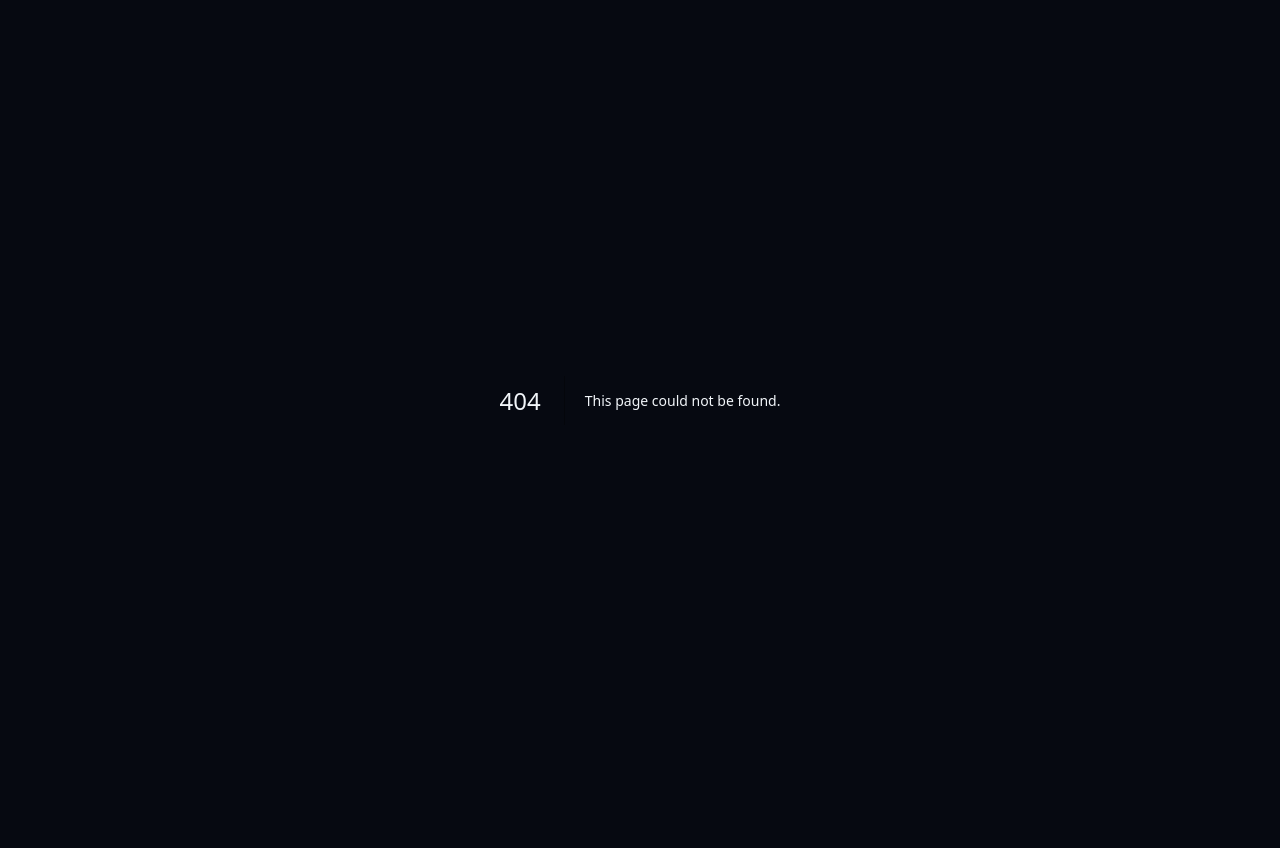
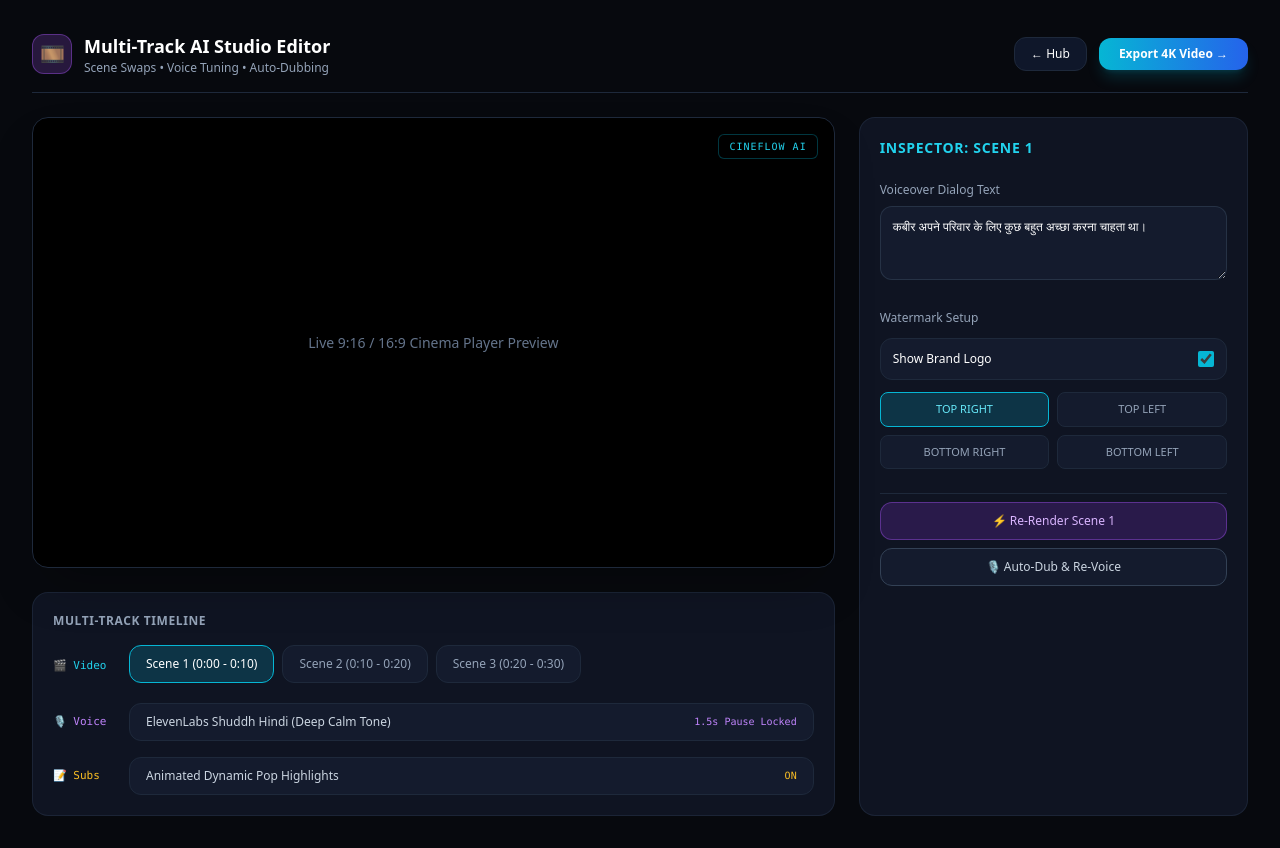
Before and after one commit to deepbhauak-wq/cineflow-ai, a Next.js app: page /studio/editor in a window 1280 px wide. Before the commit this address had no page. Before the commit the page ends 800 px from the top, so only its background shows below. Built offline with nearby package versions, Linux system fonts and the light colour scheme.

Commit message:
Add VideoEditor component with scene management

```diff
--- /dev/null
+++ b/app/studio/editor/page.jsx
@@ -0,0 +1,150 @@
+"use client";
+import React, { useState } from "react";
+import Link from "next/link";
+
+export default function VideoEditor() {
+  const [selectedScene, setSelectedScene] = useState(1);
+  const [watermarkPos, setWatermarkPos] = useState("top-right");
+  const [showWatermark, setShowWatermark] = useState(true);
+
+  const scenes = [
+    { id: 1, time: "0:00 - 0:10", text: "कबीर अपने परिवार के लिए कुछ बहुत अच्छा करना चाहता था।" },
+    { id: 2, time: "0:10 - 0:20", text: "लेकिन हर कदम पर मन में असफलता का भारी डर उठता था।" },
+    { id: 3, time: "0:20 - 0:30", text: "एक दिन एक बड़ा अवसर मिला, पर वह डरकर पीछे हटने लगा।" },
+  ];
+
+  return (
+    <div className="min-h-screen bg-[#07090e] text-white p-4 md:p-8 font-sans">
+      {/* Top Bar Navigation */}
+      <div className="max-w-7xl mx-auto flex items-center justify-between border-b border-slate-800 pb-4 mb-6">
+        <div className="flex items-center gap-3">
+          <div className="w-10 h-10 rounded-xl bg-purple-500/20 border border-purple-500/40 flex items-center justify-center text-xl">
+            🎞️
+          </div>
+          <div>
+            <h1 className="text-lg font-bold">Multi-Track AI Studio Editor</h1>
+            <p className="text-xs text-slate-400">Scene Swaps • Voice Tuning • Auto-Dubbing</p>
+          </div>
+        </div>
+
+        <div className="flex items-center gap-3">
+          <Link href="/" className="px-4 py-2 rounded-xl bg-slate-900 border border-slate-800 text-xs hover:bg-slate-800 transition">
+            ← Hub
+          </Link>
+          <Link href="/studio/export" className="px-5 py-2 rounded-xl bg-gradient-to-r from-cyan-500 to-blue-600 font-semibold text-xs shadow-lg shadow-cyan-500/20">
+            Export 4K Video →
+          </Link>
+        </div>
+      </div>
+
+      <div className="max-w-7xl mx-auto grid grid-cols-1 lg:grid-cols-3 gap-6">
+        {/* Left: Video Player & Timeline */}
+        <div className="lg:col-span-2 space-y-6">
+          <div className="relative aspect-video bg-black rounded-2xl border border-slate-800 overflow-hidden flex items-center justify-center shadow-2xl">
+            <p className="text-slate-500 text-sm">Live 9:16 / 16:9 Cinema Player Preview</p>
+
+            {showWatermark && (
+              <div className={`absolute ${watermarkPos === "top-right" ? "top-4 right-4" : watermarkPos === "top-left" ? "top-4 left-4" : watermarkPos === "bottom-right" ? "bottom-4 right-4" : "bottom-4 left-4"} px-2.5 py-1 bg-black/40 backdrop-blur-md rounded-md border border-cyan-500/30 text-[10px] text-cyan-400 font-mono tracking-widest pointer-events-none`}>
+                CINEFLOW AI
+              </div>
+            )}
+          </div>
+
+          {/* 3-Track Timeline Panel */}
+          <div className="bg-[#0f1422] border border-slate-800/80 rounded-2xl p-5 space-y-4">
+            <h2 className="text-xs font-semibold text-slate-400 uppercase tracking-wider">Multi-Track Timeline</h2>
+
+            {/* Track 1: Video Scenes */}
+            <div className="flex items-center gap-3">
+              <span className="text-[11px] font-mono text-cyan-400 w-16">🎬 Video</span>
+              <div className="flex-1 flex gap-2 overflow-x-auto pb-1">
+                {scenes.map((s) => (
+                  <button
+                    key={s.id}
+                    onClick={() => setSelectedScene(s.id)}
+                    className={`px-4 py-2.5 rounded-xl border text-xs font-medium whitespace-nowrap transition ${
+                      selectedScene === s.id ? "bg-cyan-500/20 border-cyan-500 text-white" : "bg-[#141b2d] border-slate-800 text-slate-400"
+                    }`}
+                  >
+                    Scene {s.id} ({s.time})
+                  </button>
+                ))}
+              </div>
+            </div>
+
+            {/* Track 2: Voice Track */}
+            <div className="flex items-center gap-3">
+              <span className="text-[11px] font-mono text-purple-400 w-16">🎙️ Voice</span>
+              <div className="flex-1 bg-[#141b2d] border border-slate-800 rounded-xl px-4 py-2.5 flex items-center justify-between text-xs text-slate-300">
+                <span>ElevenLabs Shuddh Hindi (Deep Calm Tone)</span>
+                <span className="text-[10px] text-purple-400 font-mono">1.5s Pause Locked</span>
+              </div>
+            </div>
+
+            {/* Track 3: Subtitles Track */}
+            <div className="flex items-center gap-3">
+              <span className="text-[11px] font-mono text-amber-400 w-16">📝 Subs</span>
+              <div className="flex-1 bg-[#141b2d] border border-slate-800 rounded-xl px-4 py-2.5 flex items-center justify-between text-xs text-slate-300">
+                <span>Animated Dynamic Pop Highlights</span>
+                <span className="text-[10px] text-amber-400 font-mono">ON</span>
+              </div>
+            </div>
+          </div>
+        </div>
+
+        {/* Right: Inspector & Scene Controls */}
+        <div className="bg-[#0f1422] border border-slate-800/80 rounded-2xl p-5 space-y-6">
+          <h2 className="text-sm font-semibold text-cyan-400 uppercase tracking-wider">
+            Inspector: Scene {selectedScene}
+          </h2>
+
+          <div>
+            <label className="text-xs text-slate-400 block mb-2">Voiceover Dialog Text</label>
+            <textarea
+              rows={3}
+              value={scenes[selectedScene - 1]?.text || ""}
+              readOnly
+              className="w-full bg-[#141b2d] border border-slate-700/60 rounded-xl p-3 text-xs text-white focus:outline-none"
+            />
+          </div>
+
+          <div className="space-y-3">
+            <label className="text-xs text-slate-400 block">Watermark Setup</label>
+            <div className="flex items-center justify-between p-3 rounded-xl bg-[#141b2d] border border-slate-800">
+              <span className="text-xs">Show Brand Logo</span>
+              <input
+                type="checkbox"
+                checked={showWatermark}
+                onChange={() => setShowWatermark(!showWatermark)}
+                className="w-4 h-4 accent-cyan-500 cursor-pointer"
+              />
+            </div>
+
+            <div className="grid grid-cols-2 gap-2">
+              {["top-right", "top-left", "bottom-right", "bottom-left"].map((pos) => (
+                <button
+                  key={pos}
+                  onClick={() => setWatermarkPos(pos)}
+                  className={`py-2 text-[11px] rounded-lg border uppercase transition ${
+                    watermarkPos === pos ? "bg-cyan-500/20 border-cyan-500 text-cyan-300" : "bg-[#141b2d] border-slate-800 text-slate-400"
+                  }`}
+                >
+                  {pos.replace("-", " ")}
+                </button>
+              ))}
+            </div>
+          </div>
+
+          <div className="space-y-2 pt-2 border-t border-slate-800">
+            <button className="w-full py-2.5 rounded-xl bg-purple-600/20 border border-purple-500/40 text-purple-300 text-xs font-medium hover:bg-purple-600/30">
+              ⚡ Re-Render Scene {selectedScene}
+            </button>
+            <button className="w-full py-2.5 rounded-xl bg-[#141b2d] border border-slate-700 text-slate-300 text-xs font-medium hover:bg-slate-800">
+              🎙️ Auto-Dub & Re-Voice
+            </button>
+          </div>
+        </div>
+      </div>
+    </div>
+  );
+      }
```
